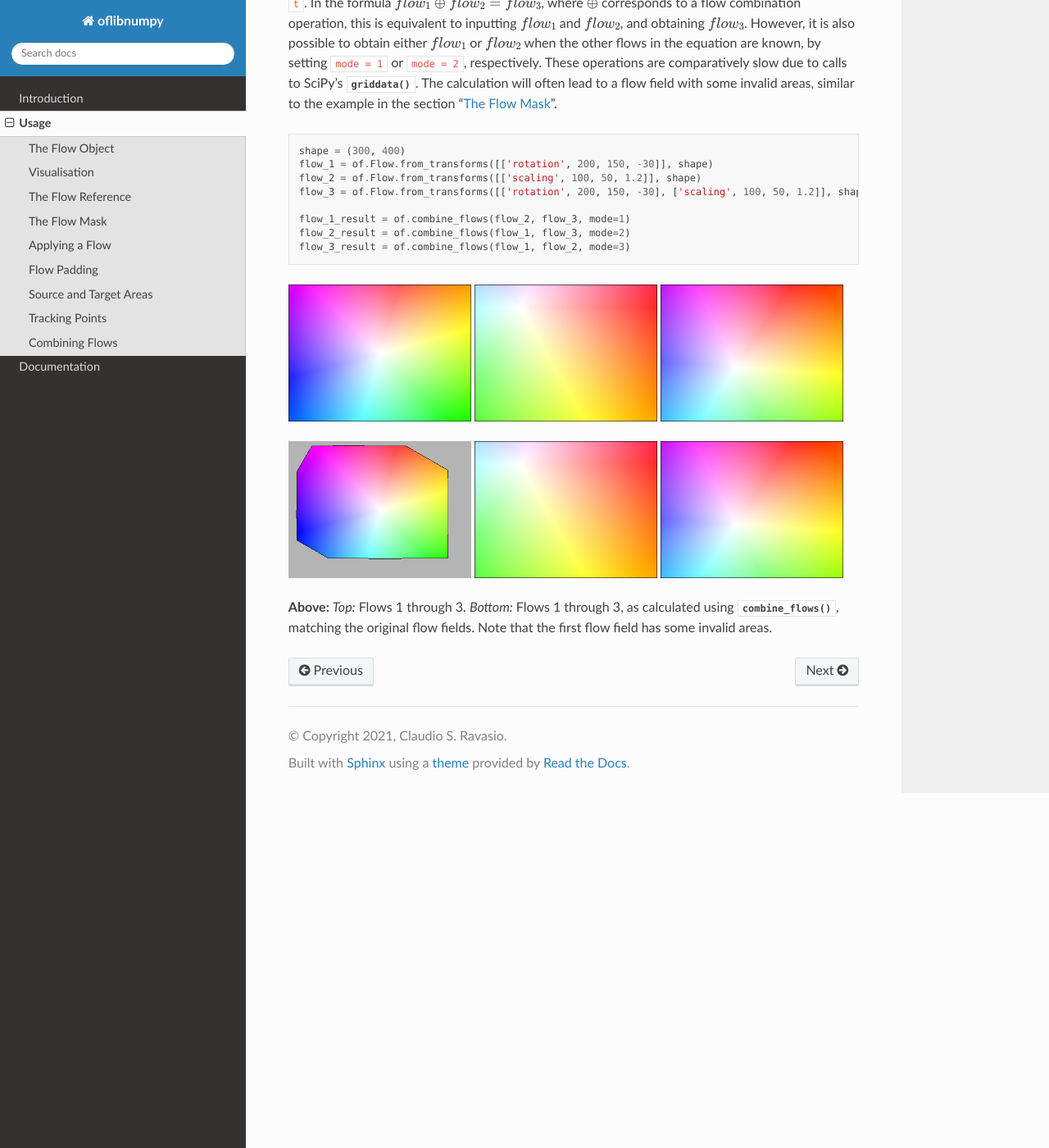
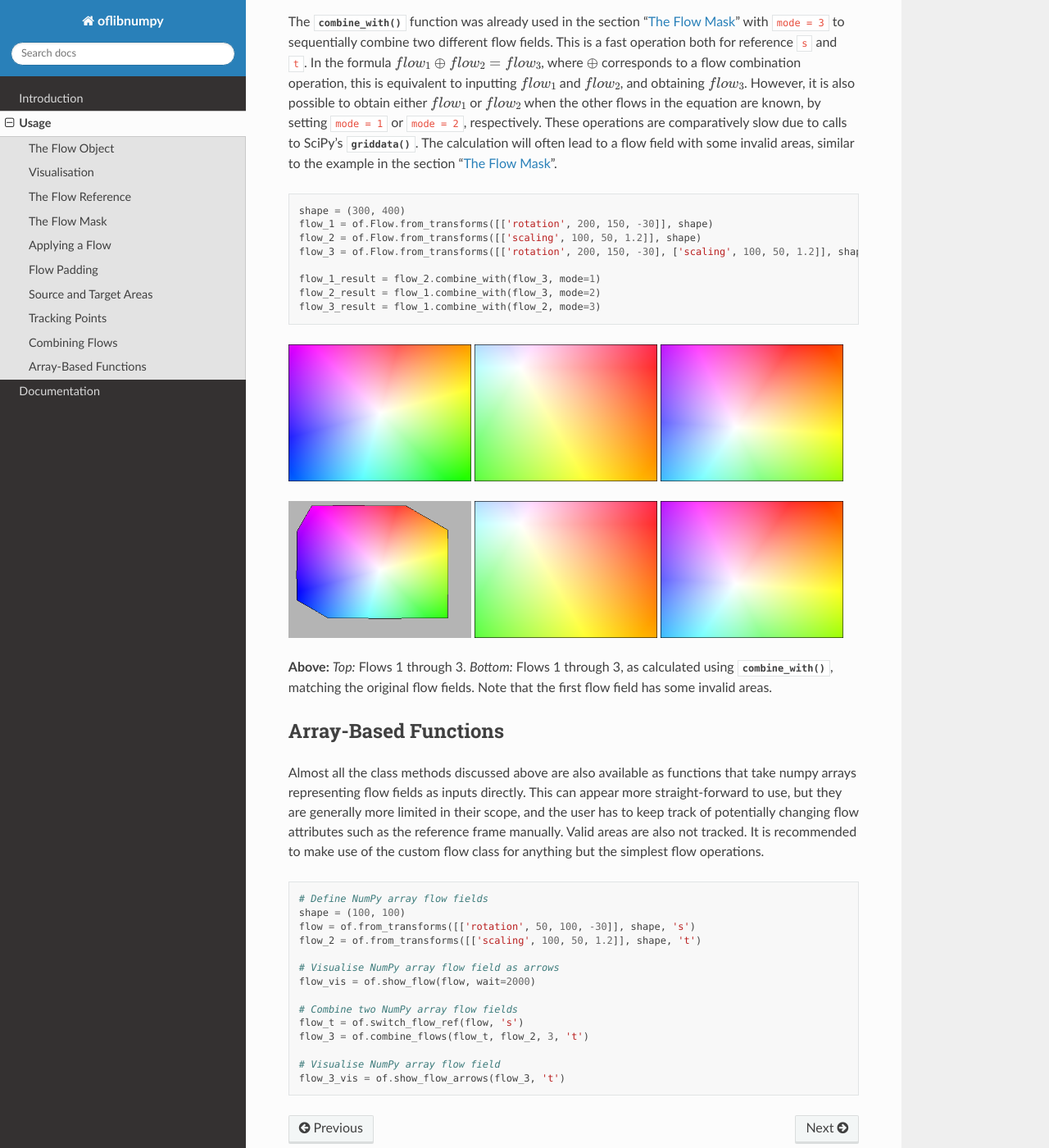
Before and after one commit to CSRavasio/oflibnumpy, a Sphinx documentation site: the page built from docs/usage.rst, in a window 1280 px wide and 1400 px high, scrolled down 15504 px. Shown: the whole window at 82% size. Built offline with Sphinx 7.4.7 and the Read the Docs theme 2.0.0, drawn with Linux system fonts in a browser that asks for light colours; pages that are not in the unit, such as notebooks, are missing from menus; some of the changed text lies outside the part shown.

```diff
--- a/docs/usage.rst
+++ b/docs/usage.rst
@@ -2,7 +2,10 @@ Usage
 =====
 This section aims to illustrate the benefits of ``oflibnumpy`` with examples. In all sample code, it is assumed that the
 library was imported using the command ``import oflibnumpy as of``, and therefore the flow class can be accessed using
-``of.Flow`` and the functions using ``of.<function>``.
+``of.Flow`` and the functions using ``of.<function>``. All the main examples use class methods instead of the
+alternative array-based functions. These work much the same way, but are more limited in their capabilities and
+therefore do not illustrate the full scope of ``oflibnumpy``. For some examples, see the section ":ref:`Array-Based
+Functions`".
 
 There is an equivalent flow library called Oflibpytorch, mostly based on PyTorch tensors. Its
 `code is available on Github`_, and the `documentation is accessible on ReadTheDocs`_. This can be advantageous for
@@ -33,7 +36,7 @@ with :meth:`~oflibnumpy.Flow.pad`, and sliced using square brackets ``[]`` analo
 :meth:`~oflibnumpy.Flow.__get_item__` internally. They can also be added with ``+``, subtracted with ``-``, multiplied
 with ``*``, divided with ``/``, exponentiated with ``**``, and negated by prepending ``-``. However, note that using
 the standard operator ``+`` is **not** the same as sequentially combining flow fields, and the same goes for a
-subtraction or a negation with ``-``. To do this correctly, use :meth:`~oflibnumpy.combine_flows` (see the section
+subtraction or a negation with ``-``. To do this correctly, use :meth:`~oflibnumpy.Flow.combine_with` (see the section
 ":ref:`Combining Flows`").
 
 Visualisation
@@ -225,7 +228,7 @@ section ":ref:`Combining Flows`"):
     flow_2 = of.Flow.from_transforms([['scaling', 100, 50, 0.7]], shape)
 
     # Combine the flow fields
-    result = of.combine_flows(flow, flow_2, mode=3)
+    result = flow.combine_with(flow_2, mode=3)
 
 .. image:: ../docs/_static/usage_mask_flow1.png
     :width: 49%
@@ -585,14 +588,14 @@ this is due to the new location of the point being outside of the image area.
 
 Combining Flows
 ---------------
-The :func:`~oflibnumpy.combine_flows` function was already used in the section ":ref:`The Flow Mask`" with ``mode = 3``
-to sequentially combine two different flow fields. This is a fast operation both for reference ``s`` and ``t``.
-In the formula :math:`flow_1 ⊕ flow_2 = flow_3`, where :math:`⊕` corresponds to a flow combination operation, this is
-equivalent to inputting :math:`flow_1` and :math:`flow_2`, and obtaining :math:`flow_3`. However, it is also possible
-to obtain either :math:`flow_1` or :math:`flow_2` when the other flows in the equation are known, by setting
-``mode = 1`` or ``mode = 2``, respectively. These operations are comparatively slow due to calls to SciPy's
-:func:`griddata`. The calculation will often lead to a flow field with some invalid areas, similar to the example in
-the section ":ref:`The Flow Mask`".
+The :meth:`~oflibnumpy.Flow.combine_with` function was already used in the section ":ref:`The Flow Mask`" with
+``mode = 3`` to sequentially combine two different flow fields. This is a fast operation both for reference ``s``
+and ``t``. In the formula :math:`flow_1 ⊕ flow_2 = flow_3`, where :math:`⊕` corresponds to a flow combination
+operation, this is equivalent to inputting :math:`flow_1` and :math:`flow_2`, and obtaining :math:`flow_3`.
+However, it is also possible to obtain either :math:`flow_1` or :math:`flow_2` when the other flows in the equation
+are known, by setting ``mode = 1`` or ``mode = 2``, respectively. These operations are comparatively slow due to
+calls to SciPy's :func:`griddata`. The calculation will often lead to a flow field with some invalid areas, similar
+to the example in the section ":ref:`The Flow Mask`".
 
 .. code-block:: python
 
@@ -601,9 +604,9 @@ the section ":ref:`The Flow Mask`".
     flow_2 = of.Flow.from_transforms([['scaling', 100, 50, 1.2]], shape)
     flow_3 = of.Flow.from_transforms([['rotation', 200, 150, -30], ['scaling', 100, 50, 1.2]], shape)
 
-    flow_1_result = of.combine_flows(flow_2, flow_3, mode=1)
-    flow_2_result = of.combine_flows(flow_1, flow_3, mode=2)
-    flow_3_result = of.combine_flows(flow_1, flow_2, mode=3)
+    flow_1_result = flow_2.combine_with(flow_3, mode=1)
+    flow_2_result = flow_1.combine_with(flow_3, mode=2)
+    flow_3_result = flow_1.combine_with(flow_2, mode=3)
 
 .. image:: ../docs/_static/usage_combining_1.png
     :width: 32%
@@ -625,5 +628,30 @@ the section ":ref:`The Flow Mask`".
     :alt: Calculated flow 3
 
 **Above:** *Top:* Flows 1 through 3. *Bottom:* Flows 1 through 3, as calculated using
-:func:`~oflibnumpy.combine_flows`, matching the original flow fields. Note that the first flow field has some invalid
-areas.
+:meth:`~oflibnumpy.Flow.combine_with`, matching the original flow fields. Note that the first flow field
+has some invalid areas.
+
+Array-Based Functions
+---------------------
+Almost all the class methods discussed above are also available as functions that take numpy arrays representing flow
+fields as inputs directly. This can appear more straight-forward to use, but they are generally more limited in their
+scope, and the user has to keep track of potentially changing flow attributes such as the reference frame manually.
+Valid areas are also not tracked. It is recommended to make use of the custom flow class for anything but the simplest
+flow operations.
+
+.. code-block:: python
+
+    # Define NumPy array flow fields
+    shape = (100, 100)
+    flow = of.from_transforms([['rotation', 50, 100, -30]], shape, 's')
+    flow_2 = of.from_transforms([['scaling', 100, 50, 1.2]], shape, 't')
+
+    # Visualise NumPy array flow field as arrows
+    flow_vis = of.show_flow(flow, wait=2000)
+
+    # Combine two NumPy array flow fields
+    flow_t = of.switch_flow_ref(flow, 's')
+    flow_3 = of.combine_flows(flow_t, flow_2, 3, 't')
+
+    # Visualise NumPy array flow field
+    flow_3_vis = of.show_flow_arrows(flow_3, 't')
```
Also changed, not shown: docs/doc_code.py (+17 -0 lines), docs/documentation.rst (+48 -4 lines), docs/index.rst (+6 -5 lines), 1 other file.
